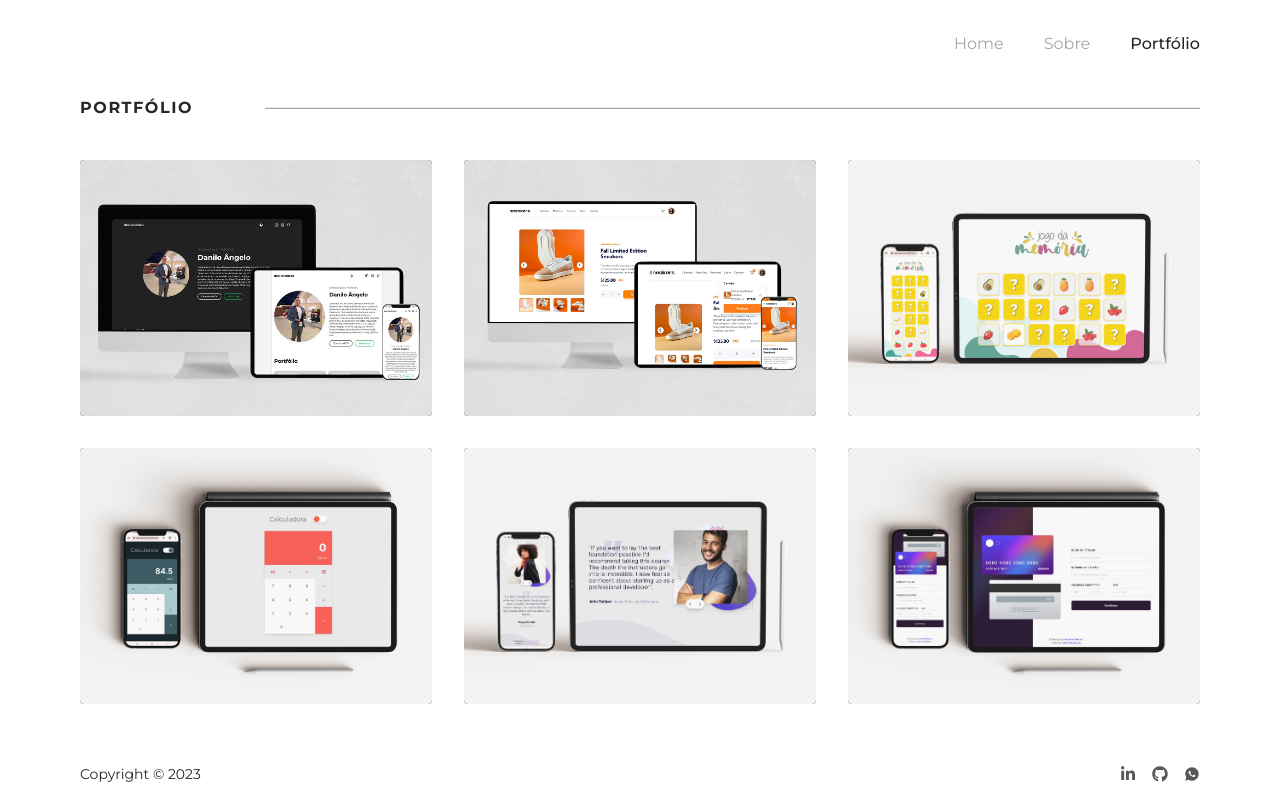
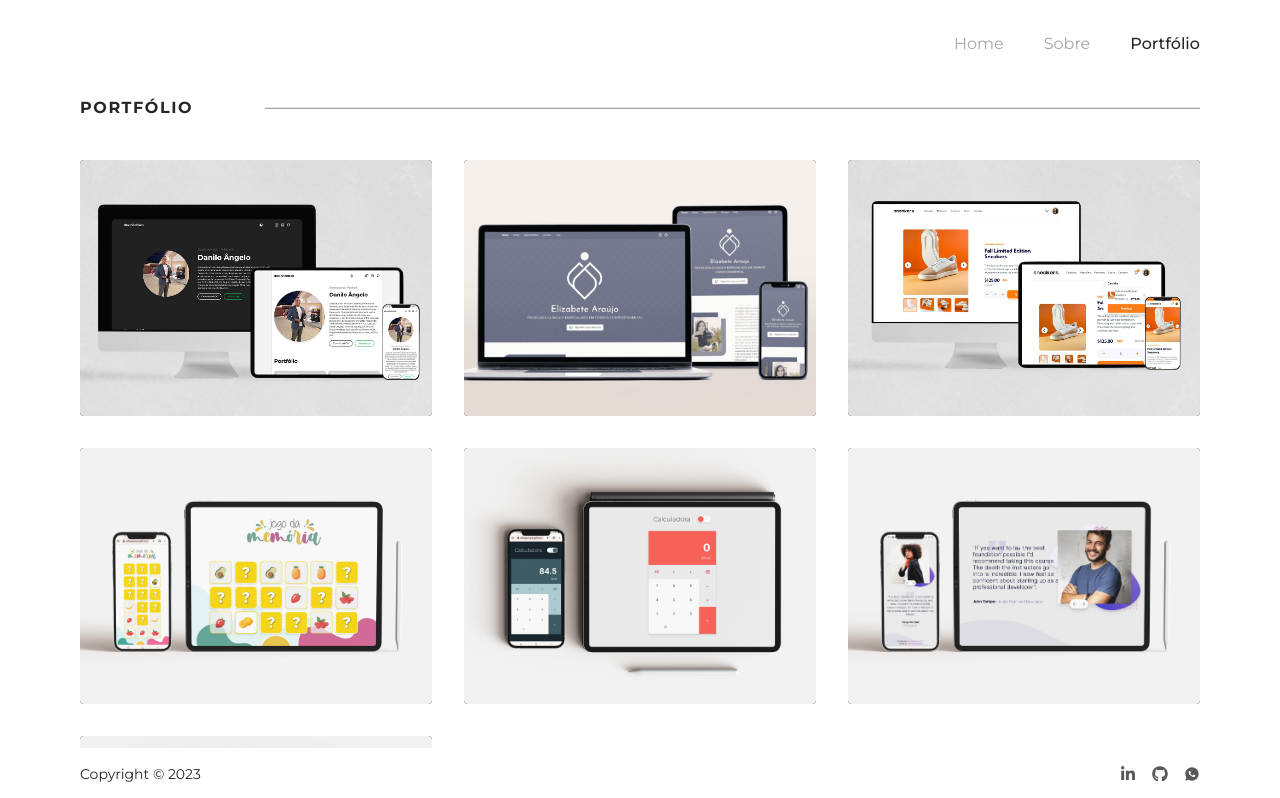
Before and after one commit to leticyaalbuquerque/leticyaalbuquerque.github.io, a React (Vite) app: page /portfolio in a window 1280 px wide. Shown: the top 798 px of the page. Built offline with nearby package versions, Linux system fonts and the light colour scheme.

Commit message:
Novo projeto adicionado no portfólio

```diff
--- a/src/components/Portfolio.jsx
+++ b/src/components/Portfolio.jsx
@@ -6,6 +6,7 @@ import Projeto3 from "../assets/images/projeto-2.webp"
 import Projeto4 from "../assets/images/projeto-1.webp"
 import Projeto5 from "../assets/images/projeto-5.webp"
 import Projeto6 from "../assets/images/projeto-7.webp"
+import Projeto7 from "../assets/images/projeto-8.webp"
 
 export default function Portfolio() {
     return (
@@ -21,6 +22,14 @@ export default function Portfolio() {
                         descricao="Mockup Projeto Portfólio Danilo Ângelo"
                         name="Portfólio - Danilo Ângelo"
                         linkView="http://devniloblack.softwarecriativo.com.br/"
+                        iconEye={<AiFillEye className="fill-white w-7 h-7" />}
+                        hidden="hidden"/>
+
+                    <CardPortfolio
+                        img={Projeto7}
+                        descricao="Mockup Website Psicóloga Elizabete Araújo"
+                        name="Psicóloga - Elizabete Araújo"
+                        linkView="https://elizabetearaujo.com"
                         iconEye={<AiFillEye className="fill-white w-7 h-7" />}
                         hidden="hidden"/>
 
```
Also changed, not shown: src/assets/images/projeto-8.webp (added).
